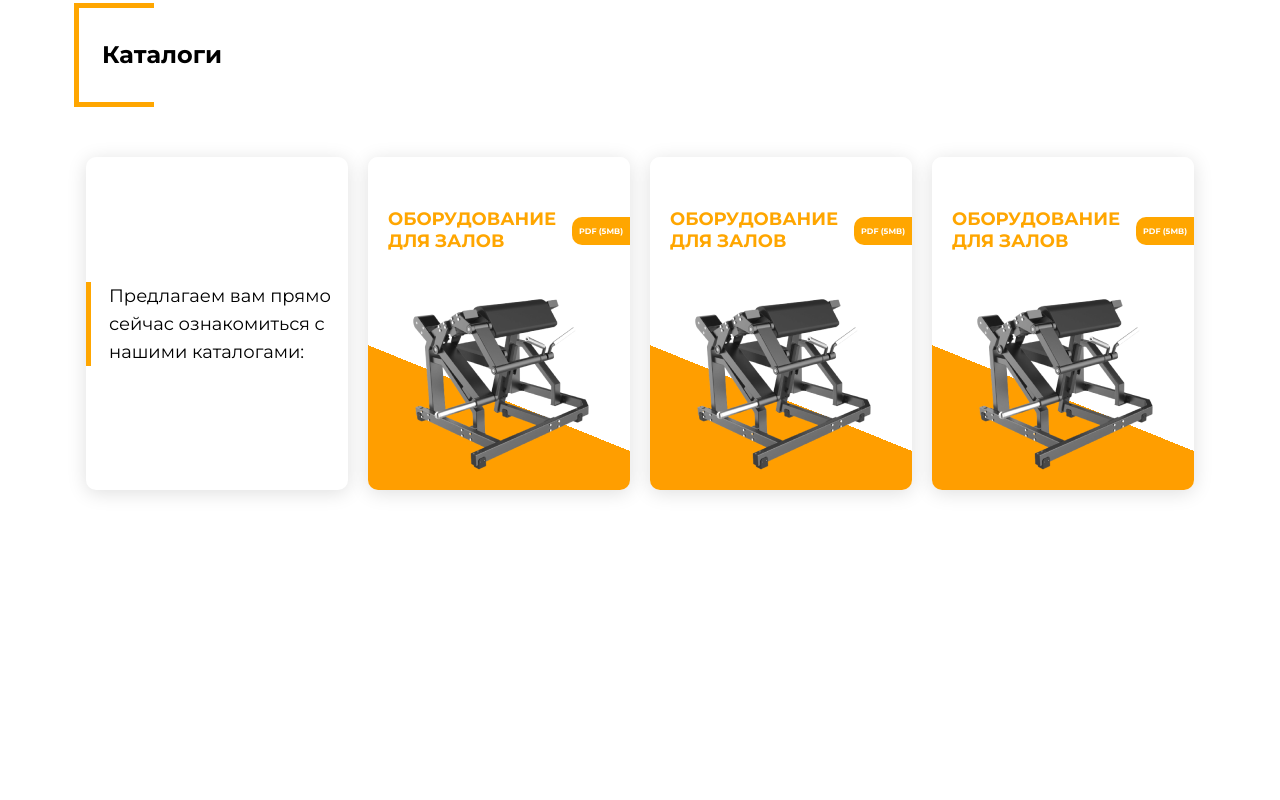
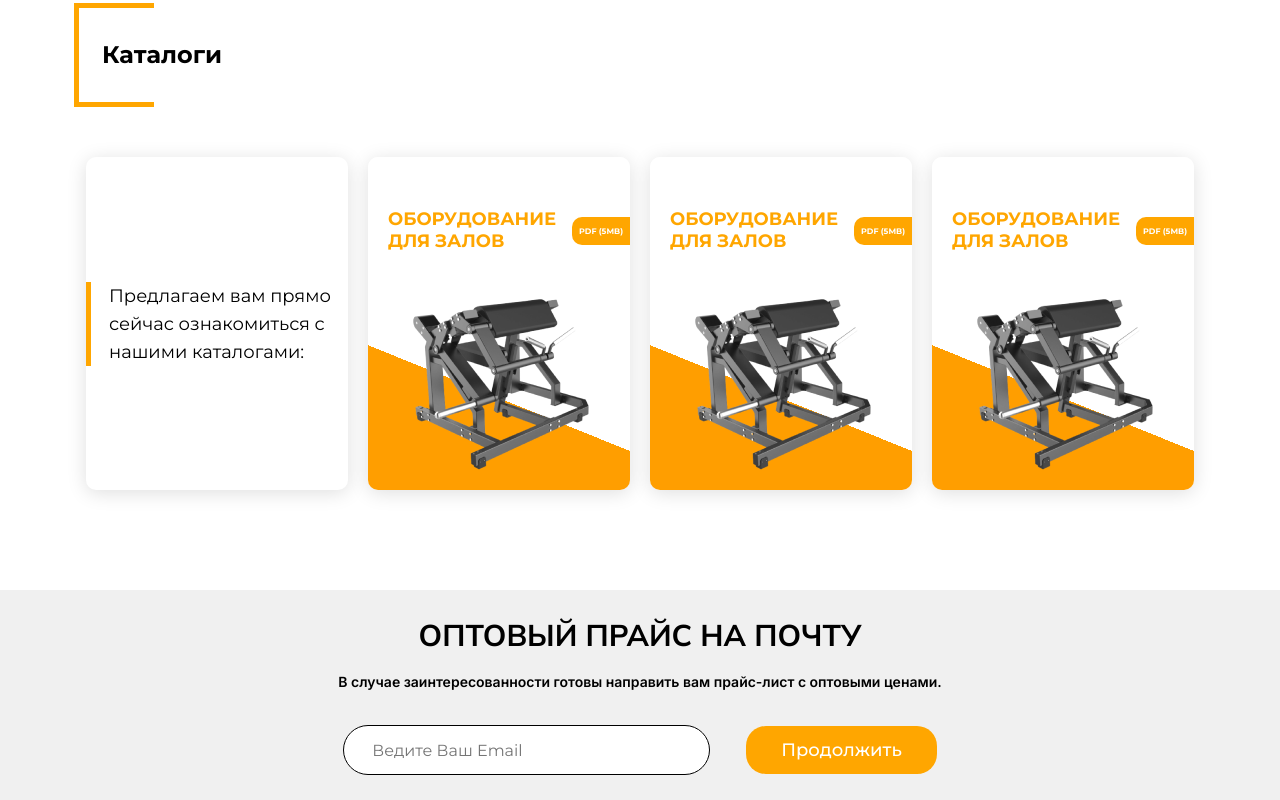
Before and after one commit to iDestar/practice-layout-9, a website built with webpack: page src/index.html in a window 1280 px wide. Shown: the part 3482-4282 px from the top of the page. Before the commit the page ends 4072 px from the top, so only its background shows below. Built offline with nearby package versions, Linux system fonts and the light colour scheme.

Commit message:
contacts end

```diff
--- a/src/index.html
+++ b/src/index.html
@@ -336,6 +336,18 @@
           </div>
         </div>
       </section>
+       <div class="main-contacts contacts">
+         <section class="contacts__wrapper container">
+           <h2 class="contacts__title">ОПТОВЫЙ ПРАЙС НА ПОЧТУ</h2>
+           <div class="contacts__sub-tittle">В случае заинтересованности готовы направить вам прайс-лист с оптовыми ценами.</div>
+           <div class="contacts__mail-block mail-block">
+             <form action="" method="POST" autocomplete="off" class="mail-block__form">
+               <input type="email" class="mail-block__input" placeholder="Ведите Ваш Email">
+               <button type='submit'class='mail-block__submit'>Продолжить</button>
+             </form>
+           </div>
+         </section>
+       </div>
     </main>
     <script src="https://unpkg.com/swiper@7/swiper-bundle.min.js"></script>
   </body>
--- /dev/null
+++ b/src/styles/contacts.scss
@@ -0,0 +1,102 @@
+@import 'variables.scss';
+@import 'mixins.scss';
+
+.main-contacts {
+  background-color: hsl(0, 0%, 94%);
+}
+.contacts {
+  // .contacts__wrapper
+
+  &__wrapper {
+    padding-top: 27px;
+    display: flex;
+    flex-direction: column;
+    align-items: center;
+    justify-content: center;
+  }
+
+  // .contacts__title
+
+  &__title {
+    @include adaptiv-value('font-size', 30, 18, 1);
+    line-height: 120%;
+    font-family: $fontMulish;
+    font-weight: 700;
+    text-align: center;
+    margin-bottom: 18px;
+  }
+
+  // .contacts__sub-tittle
+
+  &__sub-tittle {
+    font-size: 14px;
+    font-family: $fontInter;
+    line-height: 150%;
+    font-weight: normal;
+    text-align: center;
+    padding-left: 25px;
+    padding-right: 25px;
+    margin-bottom: 33px;
+  }
+
+  // .contacts__mail-block
+
+  &__mail-block {
+    display: flex;
+
+    @media (max-width: $md3+px) {
+      flex-direction: column;
+      align-items: center;
+      justify-content: center;
+    }
+  }
+}
+
+.mail-block {
+  // .mail-block__input
+
+  &__form {
+    display: flex;
+
+    align-items: center;
+    justify-content: center;
+    @media (max-width: $md3+px) {
+      flex-direction: column;
+    }
+  }
+
+  &__input {
+    outline: none;
+    min-height: 50px;
+    width: 367px;
+    border: 1px solid $mainColor;
+    border-radius: 25px;
+    margin-bottom: 25px;
+    margin-right: 36px;
+    &::placeholder {
+      padding-left: 28px;
+    }
+    @media (max-width: $md4+px) {
+      width: 272px;
+      margin-right: 0;
+      &::placeholder {
+        padding-left: 0;
+        text-align: center;
+      }
+    }
+  }
+
+  // .mail-block__submit
+
+  &__submit {
+    display: inline-block;
+    background: $orangeColor;
+    padding: 13px 35px;
+    font-weight: 500;
+    font-size: 18px;
+    line-height: 22px;
+    color: #ffffff;
+    border-radius: 20px;
+    margin-bottom: 25px;
+  }
+}
--- a/src/styles/main.scss
+++ b/src/styles/main.scss
@@ -10,6 +10,7 @@
 @use 'new-items';
 @use 'about';
 @use 'second-catalog';
+@use 'contacts';
 @import 'variables';
 
 .container {
--- a/src/styles/new-items.scss
+++ b/src/styles/new-items.scss
@@ -51,6 +51,7 @@
   // .new-items__list-item
 
   &__list-item {
+    cursor: pointer;
     height: 365px;
     display: flex;
     box-shadow: 0px 2.99429px 18.7143px rgba(0, 0, 0, 0.13);
--- a/src/styles/second-catalog.scss
+++ b/src/styles/second-catalog.scss
@@ -49,6 +49,7 @@
   // .second-catalog__list-item
 
   &__list-item {
+    cursor: pointer;
     height: 333px;
     display: flex;
     align-items: center;
```
